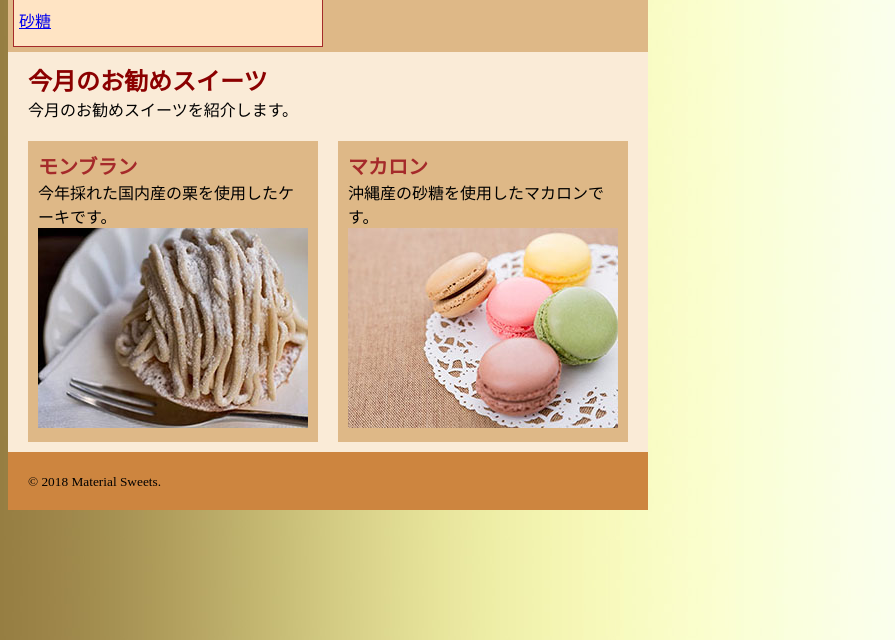
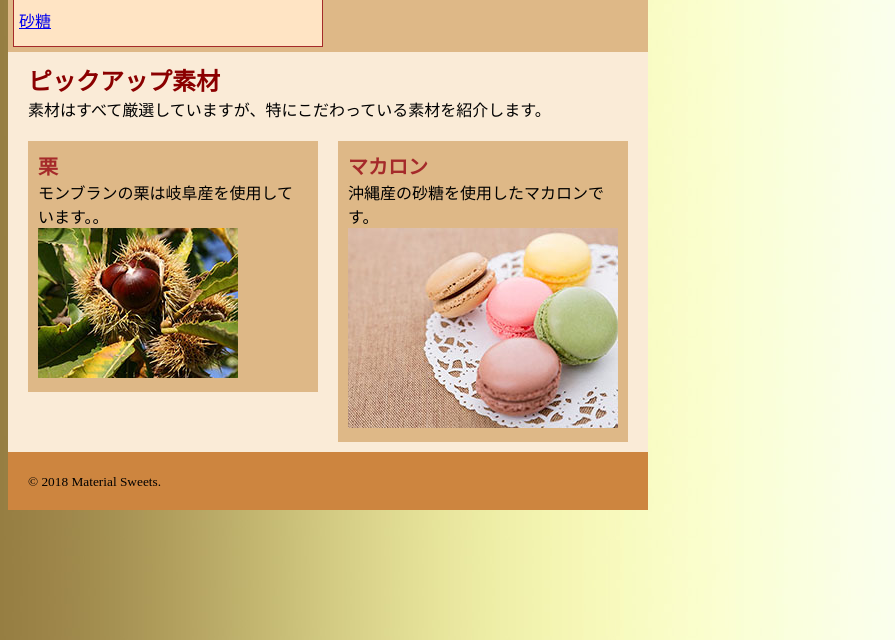
Before and after one commit to 202409sasaki/webdesign, a plain HTML site: page ex04.html in a window 1280 px wide. Shown: the part 160-800 px from the top of the page, without its empty margins (0-895 px from the left). Drawn offline with Linux system fonts and the light colour scheme.

Commit message:
Update ex04.html

```diff
--- a/ex04.html
+++ b/ex04.html
@@ -75,12 +75,12 @@
        </header>
        <main>
          <article>
-           <h2>今月のお勧めスイーツ</h2>
-           <p>今月のお勧めスイーツを紹介します。</p>
+           <h2>ピックアップ素材</h2>
+           <p>素材はすべて厳選していますが、特にこだわっている素材を紹介します。</p>
               <section class="sweets">
-                <h3 id="blanc">モンブラン</h3>
-                <p>今年採れた国内産の栗を使用したケーキです。</p>
-                <img src="images/Blanc2.jpg" alt="モンブラン">
+                <h3 id="malon">栗</h3>
+                <p>モンブランの栗は岐阜産を使用しています。。</p>
+                <img src="images/chestnut1.jpg" alt="栗">
               </section>
               <section class="sweets">
                 <h3 id="macron">マカロン</h3>
```
